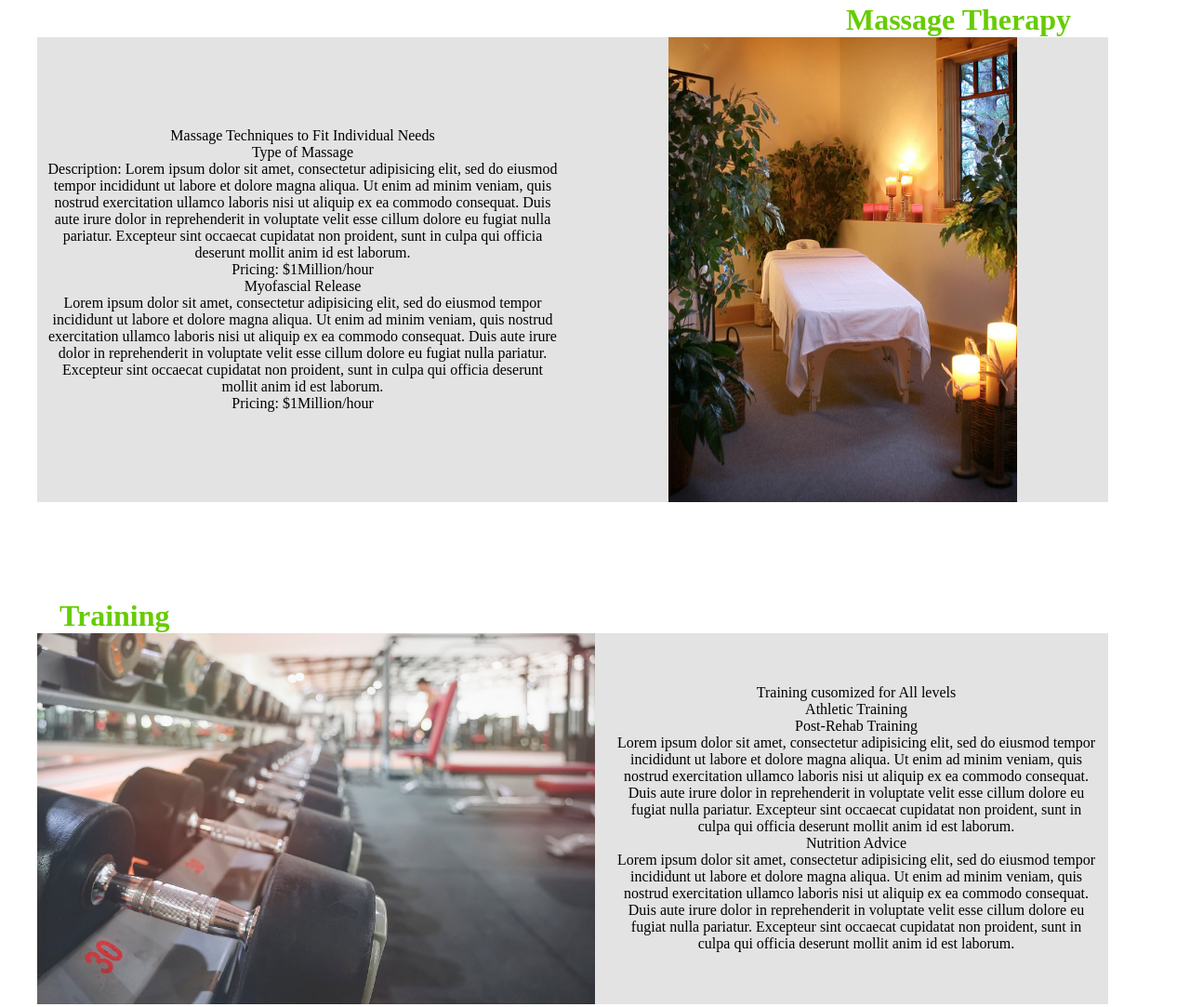
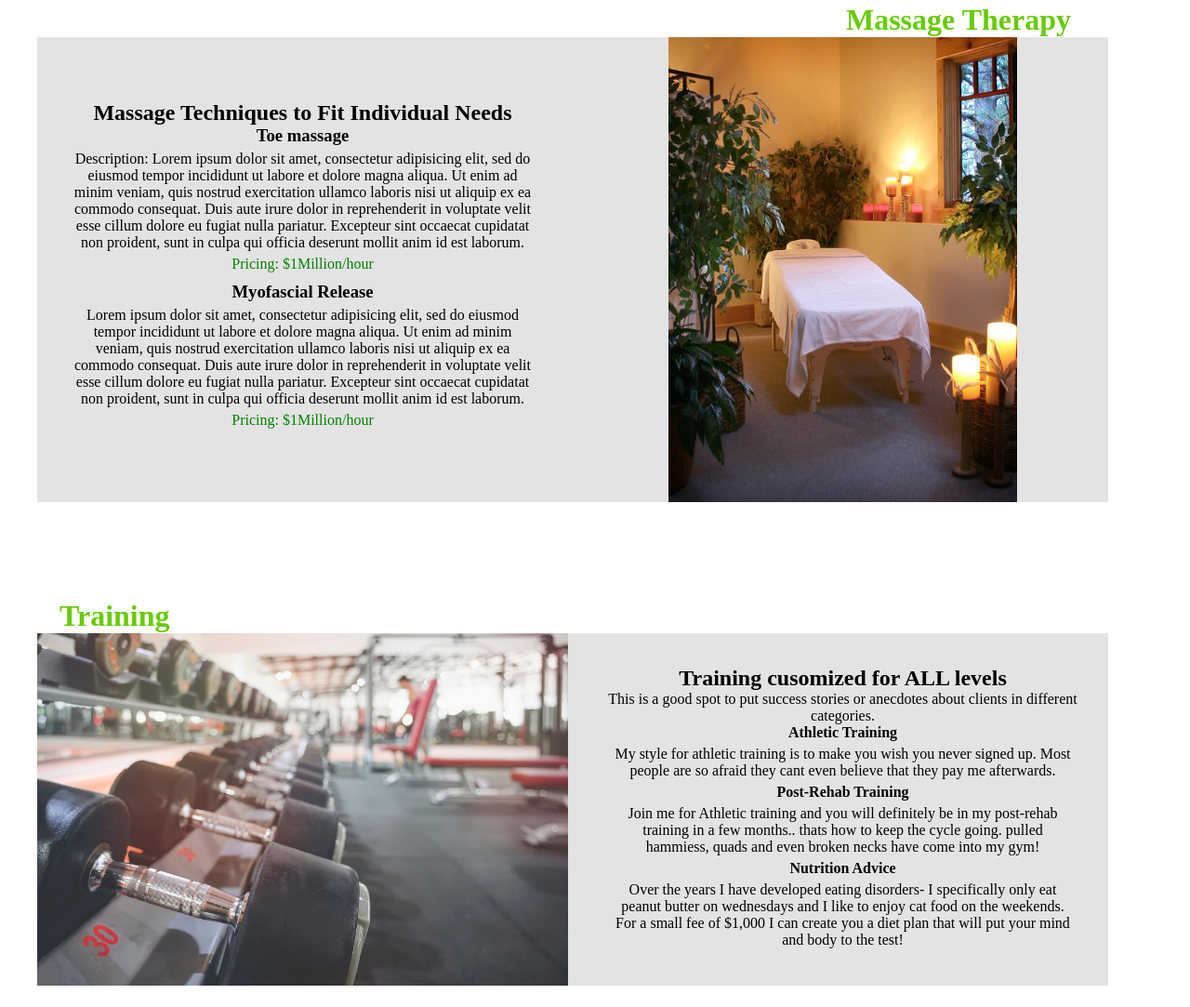
Before and after one commit to BComendul/AMassage, a plain HTML site: page index.html in a window 1280 px wide. Shown: the part 1576-2659 px from the top of the page at 93% size. Drawn offline with Linux system fonts and the light colour scheme.

Commit message:
Add files via upload

```diff
--- a/block.css
+++ b/block.css
@@ -8,6 +8,7 @@ html { scroll-behavior: smooth;
 }
 h1{
   color:#66CC00;
+  min-width: fit-content;
 }
 p{
   padding-bottom: 40px;
@@ -90,6 +91,17 @@ p{
   padding-left: auto;
   padding-right: auto;
   margin: auto;
+}
+.text{
+  width:90%;
+  margin:auto;
+  padding:5px;
+  text-align: center;
+  justify-content: center;
+}
+.pricing{
+  color:green;
+  margin-bottom: 10px;
 }
 .review-container{
   height:auto;
--- a/index.css
+++ b/index.css
@@ -99,7 +99,8 @@ p{
 .bio img{
   max-height: 500px;
   margin: auto;
-  max-width: 600px;
+  max-width: 100%;
+
 }
 .sub-bio{
   display: block;
@@ -111,6 +112,17 @@ p{
   padding-right: 10px;
   padding:auto;
 
+}
+.text{
+  width:90%;
+  margin:auto;
+  padding:5px;
+  text-align: center;
+  justify-content: center;
+}
+.pricing{
+  color:green;
+  margin-bottom: 10px;
 }
 .review-container{
   height:auto;
--- a/index.html
+++ b/index.html
@@ -24,24 +24,23 @@
     <div class="bio">
       <img src="ric-pic.jpg"></img>
       <div class="sub-bio">
-        <div>Personal Trainer and Massage Therapist</div>
-        <div>Years of Experience</div>
-        <div>Richard, a certified Massage Therapist, graduated from Southern Connecticut State University. For his undergraduate education he received a Batechelors of Science in Exercise Science. In 20116 he began working as a personal trainer at Apogee Fitness in Hamden, CT. At Apogee he has worked with hundreds of people ranging from post-rehab clients to elite athletes and everywhere in between. During this time period he became an expert in personalized training and nutrition.   </div>
-        <div>Constantly Learning</div>
-        <div>Rick recently completed a seventeen month program at Connecticut Center for Massage Therapy specializing in deep tissue therapy while also maintaining a full schedule of training clients at Apogee.   While at CCMT Rick learned to provide relief for a myriad of pathologies and has since helped clients with everything from cervicogenic headaches to ankle sprains. With massage services ranging from 30-75 minutes in duration, Rick Altieri can provide effective and affordable relief to a variety of musculoskeletal  ailments and injuries.</div>
+        <h2>Years of Experience</h2>
+        <div class="text">Richard, a certified Massage Therapist and Personal Trainer, graduated from Southern Connecticut State University. For his undergraduate education he received a Batechelors of Science in Exercise Science. In 20116 he began working as a personal trainer at Apogee Fitness in Hamden, CT. At Apogee he has worked with hundreds of people ranging from post-rehab clients to elite athletes and everywhere in between. During this time period he became an expert in personalized training and nutrition.</div>
+        <h2>Constantly Learning</h2>
+        <div class="text">Rick recently completed a seventeen month program at Connecticut Center for Massage Therapy specializing in deep tissue therapy while also maintaining a full schedule of training clients at Apogee.   While at CCMT Rick learned to provide relief for a myriad of pathologies and has since helped clients with everything from cervicogenic headaches to ankle sprains. With massage services ranging from 30-75 minutes in duration, Rick Altieri can provide effective and affordable relief to a variety of musculoskeletal  ailments and injuries.</div>
       </div>
     </div>
       <p id="massage"></p>
       <h1 class="right-header">Massage Therapy</h1>
       <div class="bio">
 <div class="sub-bio">
-  <div>Massage Techniques to Fit Individual Needs</div>
-  <div>Type of Massage</div>
-  <div>Description: Lorem ipsum dolor sit amet, consectetur adipisicing elit, sed do eiusmod tempor incididunt ut labore et dolore magna aliqua. Ut enim ad minim veniam, quis nostrud exercitation ullamco laboris nisi ut aliquip ex ea commodo consequat. Duis aute irure dolor in reprehenderit in voluptate velit esse cillum dolore eu fugiat nulla pariatur. Excepteur sint occaecat cupidatat non proident, sunt in culpa qui officia deserunt mollit anim id est laborum.</div>
-<div>Pricing: $1Million/hour</div>
-  <div>Myofascial Release</div>
-  <div>Lorem ipsum dolor sit amet, consectetur adipisicing elit, sed do eiusmod tempor incididunt ut labore et dolore magna aliqua. Ut enim ad minim veniam, quis nostrud exercitation ullamco laboris nisi ut aliquip ex ea commodo consequat. Duis aute irure dolor in reprehenderit in voluptate velit esse cillum dolore eu fugiat nulla pariatur. Excepteur sint occaecat cupidatat non proident, sunt in culpa qui officia deserunt mollit anim id est laborum.</div>
-<div>Pricing: $1Million/hour</div>
+  <h2>Massage Techniques to Fit Individual Needs</h2>
+  <h3>Toe massage</h3>
+  <div class="text">Description: Lorem ipsum dolor sit amet, consectetur adipisicing elit, sed do eiusmod tempor incididunt ut labore et dolore magna aliqua. Ut enim ad minim veniam, quis nostrud exercitation ullamco laboris nisi ut aliquip ex ea commodo consequat. Duis aute irure dolor in reprehenderit in voluptate velit esse cillum dolore eu fugiat nulla pariatur. Excepteur sint occaecat cupidatat non proident, sunt in culpa qui officia deserunt mollit anim id est laborum.</div>
+<div class="pricing">Pricing: $1Million/hour</div>
+  <h3>Myofascial Release</h3>
+  <div class="text">Lorem ipsum dolor sit amet, consectetur adipisicing elit, sed do eiusmod tempor incididunt ut labore et dolore magna aliqua. Ut enim ad minim veniam, quis nostrud exercitation ullamco laboris nisi ut aliquip ex ea commodo consequat. Duis aute irure dolor in reprehenderit in voluptate velit esse cillum dolore eu fugiat nulla pariatur. Excepteur sint occaecat cupidatat non proident, sunt in culpa qui officia deserunt mollit anim id est laborum.</div>
+<div class="pricing">Pricing: $1Million/hour</div>
   </div>
   <img id="massage-pic" src="massage-table.jpg"></img>
     </div>
@@ -50,12 +49,14 @@
     <div class="bio">
       <img src="fitness.jpeg"></img>
       <div class="sub-bio">
-        <div>Training cusomized for All levels</div>
-        <div>Athletic Training</div>
-        <div>Post-Rehab Training</div>
-        <div>Lorem ipsum dolor sit amet, consectetur adipisicing elit, sed do eiusmod tempor incididunt ut labore et dolore magna aliqua. Ut enim ad minim veniam, quis nostrud exercitation ullamco laboris nisi ut aliquip ex ea commodo consequat. Duis aute irure dolor in reprehenderit in voluptate velit esse cillum dolore eu fugiat nulla pariatur. Excepteur sint occaecat cupidatat non proident, sunt in culpa qui officia deserunt mollit anim id est laborum.</div>
-        <div>Nutrition Advice</div>
-        <div>Lorem ipsum dolor sit amet, consectetur adipisicing elit, sed do eiusmod tempor incididunt ut labore et dolore magna aliqua. Ut enim ad minim veniam, quis nostrud exercitation ullamco laboris nisi ut aliquip ex ea commodo consequat. Duis aute irure dolor in reprehenderit in voluptate velit esse cillum dolore eu fugiat nulla pariatur. Excepteur sint occaecat cupidatat non proident, sunt in culpa qui officia deserunt mollit anim id est laborum.</div>
+        <h2>Training cusomized for ALL levels</h2>
+        <div>This is a good spot to put success stories or anecdotes about clients in different categories.</div>
+        <h4>Athletic Training</h4>
+        <div class="text">My style for athletic training is to make you wish you never signed up. Most people are so afraid they cant even believe that they pay me afterwards.</div>
+        <h4>Post-Rehab Training</h4>
+        <div class="text">Join me for Athletic training and you will definitely be in my post-rehab training in a few months.. thats how to keep the cycle going. pulled hammiess, quads and even broken necks have come into my gym! </div>
+        <h4>Nutrition Advice</h4>
+        <div class="text">Over the years I have developed eating disorders- I specifically only eat peanut butter on wednesdays and I like to enjoy cat food on the weekends. For a small fee of $1,000 I can create you a diet plan that will put your mind and body to the test!</div>
       </div>
 
       </div>
@@ -98,6 +99,7 @@
     <p id="contact"></p>
     <div class="contact-container">
     <h1 class="center-header">Contact Me</h1>
+    <div class="text">Above all else, you want to enjoy your time with your trainer or massage therapist! Come down to Apogee and see our environment for youself!</div>
     <div class="contact-text">Have questions? Please do not hestiate to reach out and ask.</div>
     <div class="contact-text2">Currently Working out of Apogee Fitness in Hamden, CT</div>
     <div class="contact-symbols">
```
